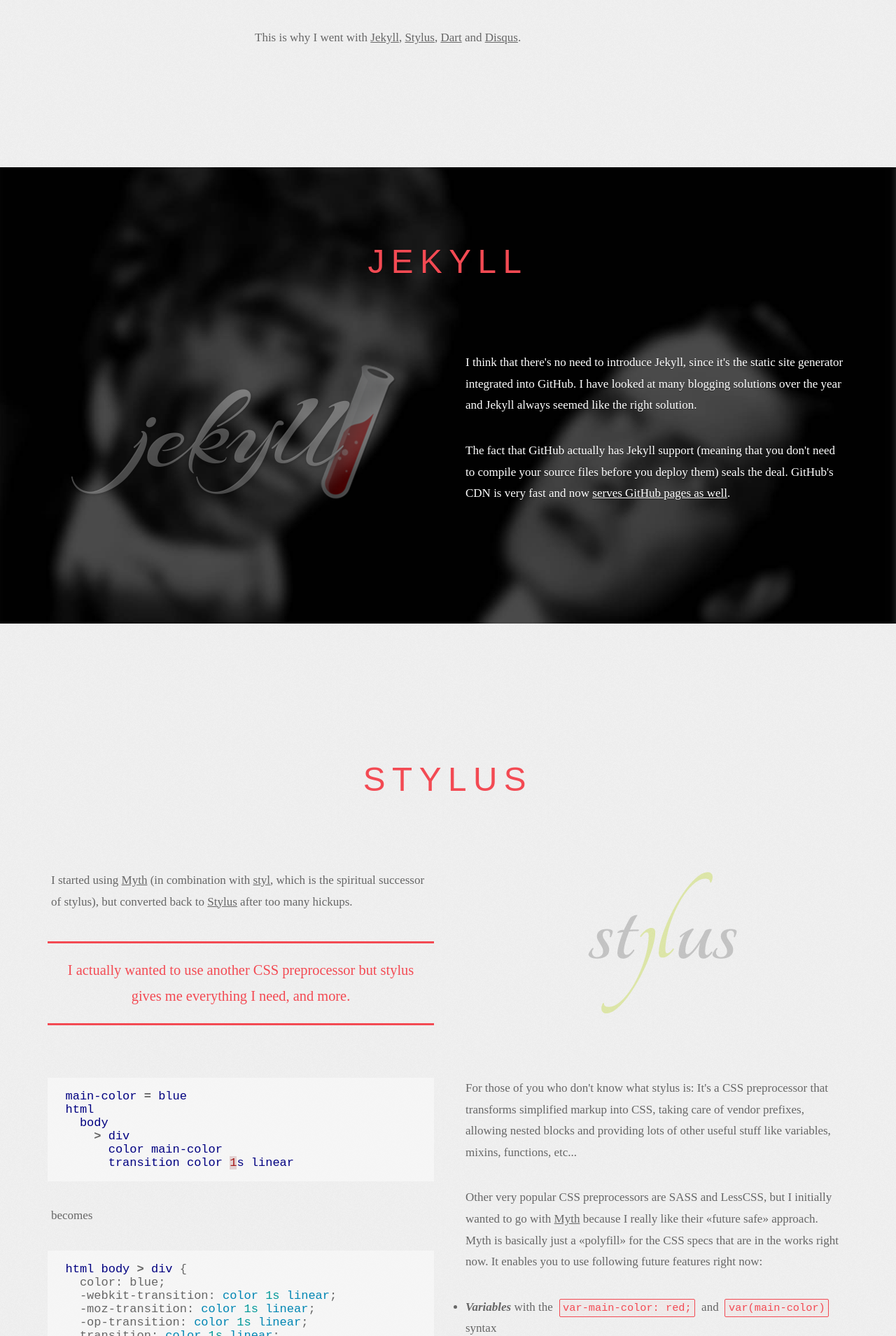
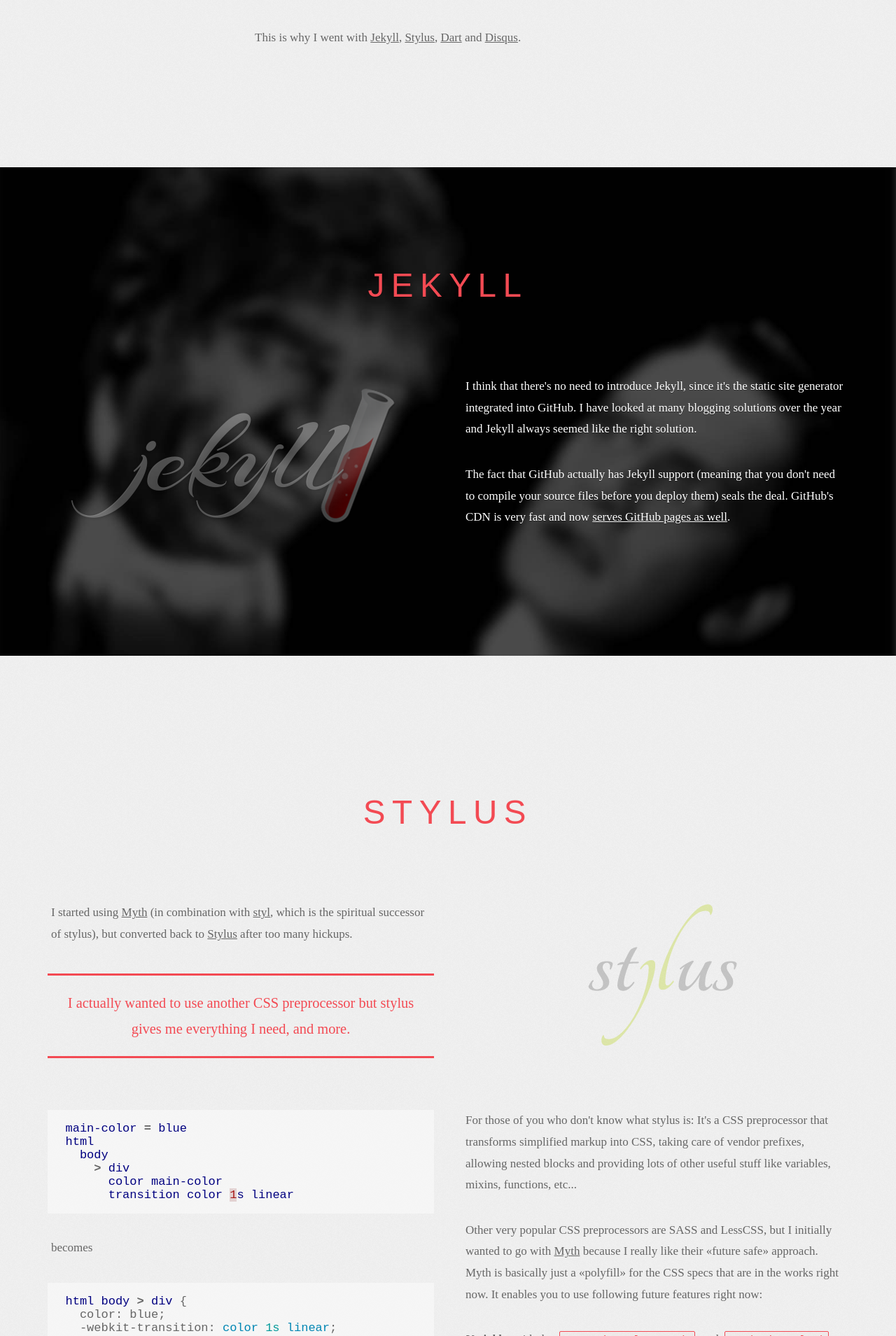
Before and after one commit to enyo/enyo.github.io, a Jekyll site: the page built from _posts/2014-01-09-going-public.md, in a window 1280 px wide. Shown: the part 1597-3506 px from the top of the page at 70% size. Built offline with Jekyll 4.4.1, drawn with Linux system fonts in a browser that asks for light colours; Markdown is read by kramdown in place of the engine named in the settings; comment, search, counter and statistics services are not loaded.

Commit message:
Improved margin and paddings of backdrops.

```diff
--- a/css/main.css
+++ b/css/main.css
@@ -499,7 +499,7 @@
 #post .content .backdrop {
   margin: 10rem 0 4rem auto;
   width: 100%;
-  padding: 2em 0;
+  padding: 4.5em 0;
   text-shadow: 0 1px 0 rgba(255,255,255,0.6);
   background-repeat: no-repeat;
   background-position: center;
@@ -512,6 +512,9 @@
 #post .content .backdrop > h3:first-child,
 #post .content .backdrop > h4:first-child {
   margin-top: 0;
+}
+#post .content .backdrop > p:last-child {
+  margin-bottom: 0;
 }
 #post .content .backdrop.dark {
   color: #fff;
@@ -538,6 +541,9 @@
 }
 #post .content .side-by-side .side > p:first-child {
   margin-top: 0;
+}
+#post .content .side-by-side .side > p:last-child {
+  margin-bottom: 0;
 }
 #post .content .side-by-side .side > img {
   display: block;
@@ -613,7 +619,7 @@
 }
 @media (min-width: 1200px) {
   #post .content .backdrop {
-    padding: 6em 0;
+    padding: 8em 0;
   }
   #post .content .side-by-side {
     max-width: 562px;
```
Also changed, not shown: _css-source/site-post.styl (+6 -2 lines).
